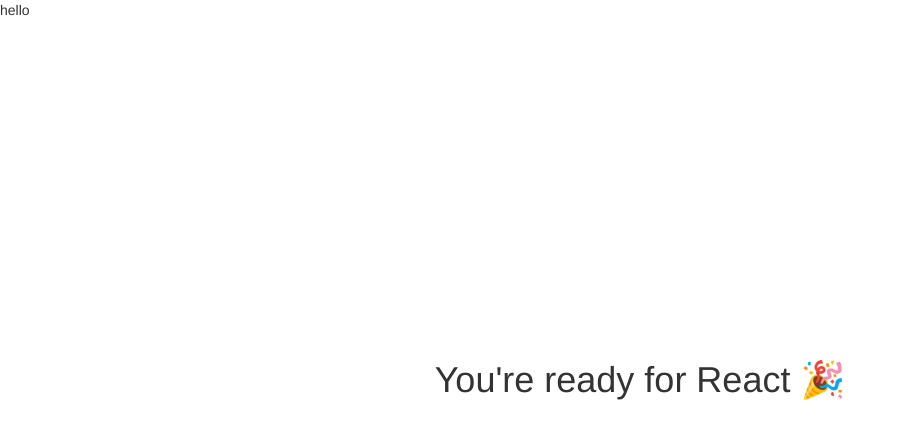
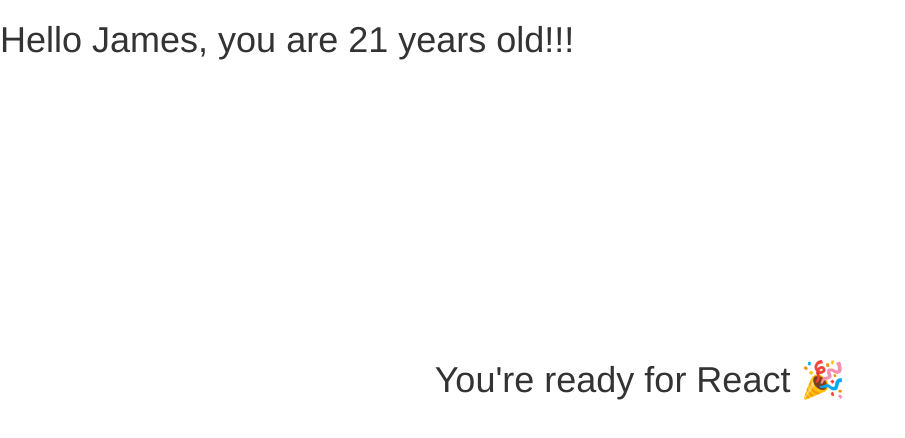
Before and after one commit to githubjl87/workshop, a React app: page / in a window 1280 px wide. Shown: the top 438 px of the page, without its empty margins (0-905 px from the left). Built offline with nearby package versions, Linux system fonts and the light colour scheme.

Commit message:
jsx files

```diff
--- a/src/index.jsx
+++ b/src/index.jsx
@@ -6,8 +6,17 @@
 const containerDiv = document.querySelector('#root');
 const root = ReactDOM.createRoot(containerDiv);
 
-const Hello = () => {
-  return "hello";
+// class Hello extends React.Component {
+//   render() {
+//     const { name, age } = this.props;
+//     return <h1>Hello {name}, you are {age} years old!!!</h1>;
+//   }
+// }
+
+const Hello = (props) => {
+  console.log(props);
+  const { name, age } = props;
+  return <h1>Hello {name}, you are {age} years old!!!</h1>;
 };
 
-root.render(<Hello />);
+root.render(<Hello name="James" age="21"/>);
```
Also changed, not shown: src/components/App.jsx (added), src/components/Gif.jsx (added), src/components/GifList.jsx (added), src/components/SearchBar.jsx (added).
